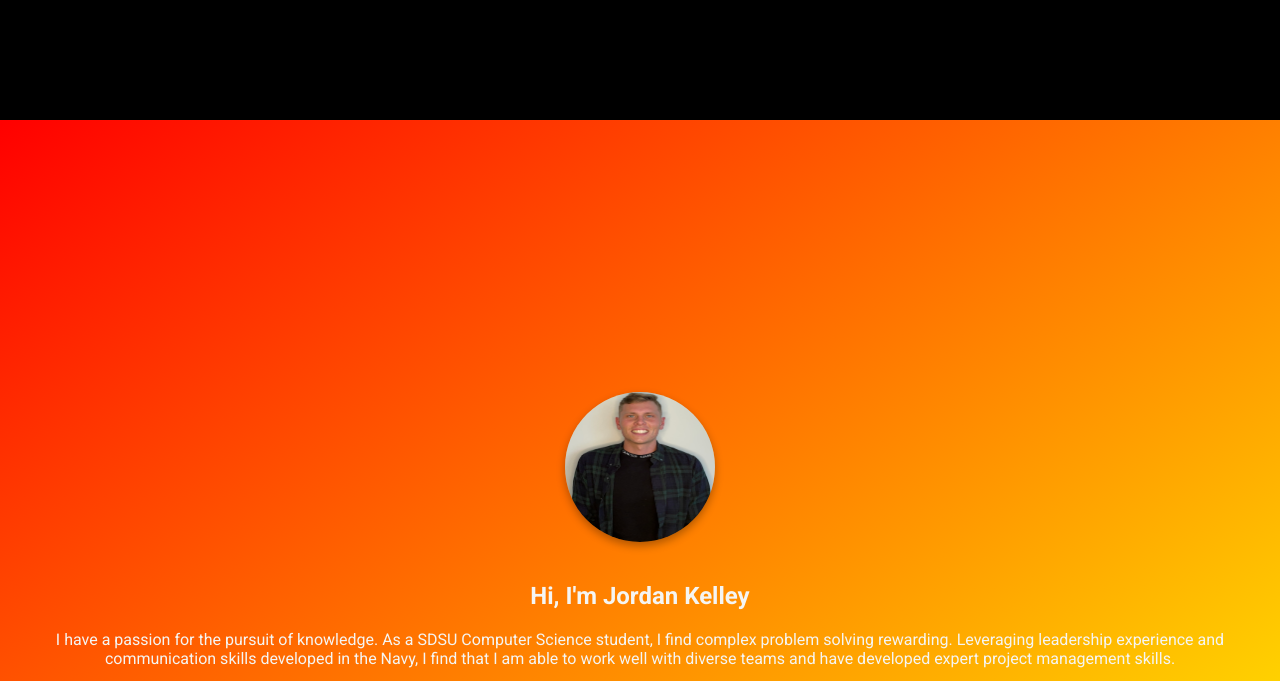
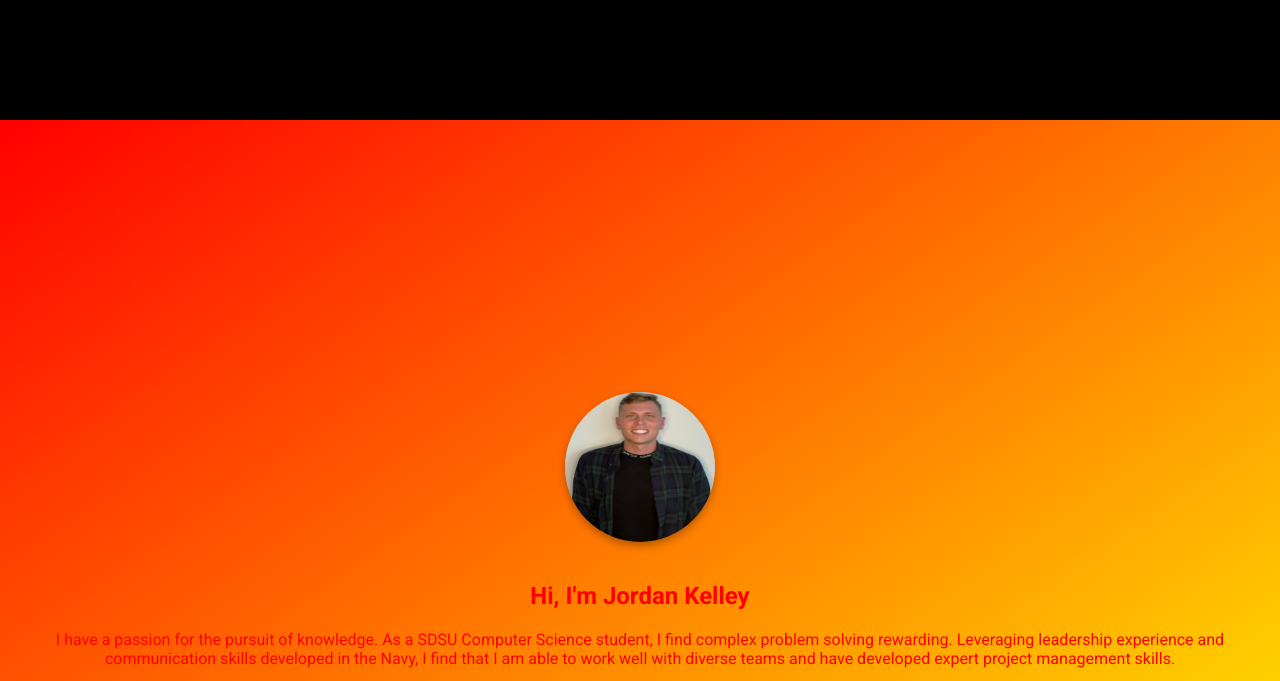
Before and after one commit to JKelleyDev/JKelleyDev.github.io, a plain HTML site: page index.html in a window 1280 px wide. Shown: the part 680-1361 px from the top of the page. Drawn offline with nearby package versions, Linux system fonts and the light colour scheme; animation ran at ten frames a second.

Commit message:
Update styles.css

```diff
--- a/css/styles.css
+++ b/css/styles.css
@@ -52,7 +52,7 @@ nav button a {
   height: 100vh;
   text-align: center;
   background: linear-gradient(to bottom right, red, yellow);
-  color: #f5f5f3;
+  color: red;
   padding: 40px 10px;
 }
 
```
